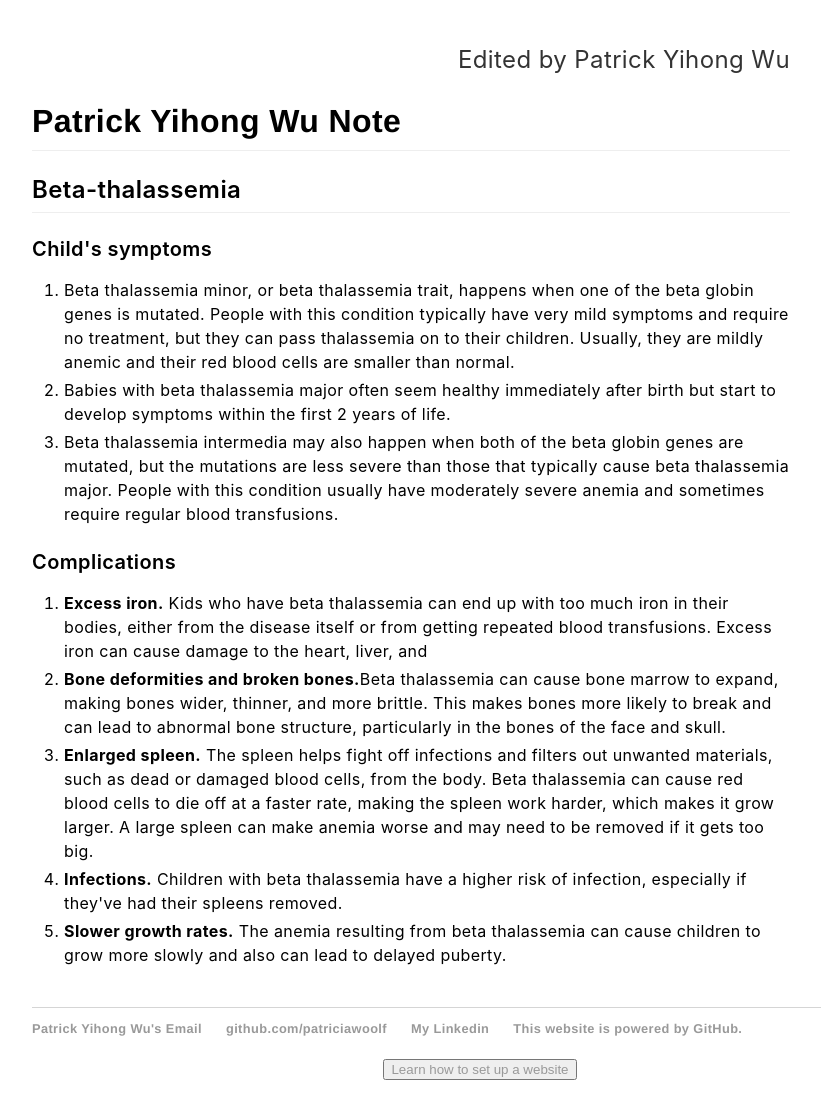
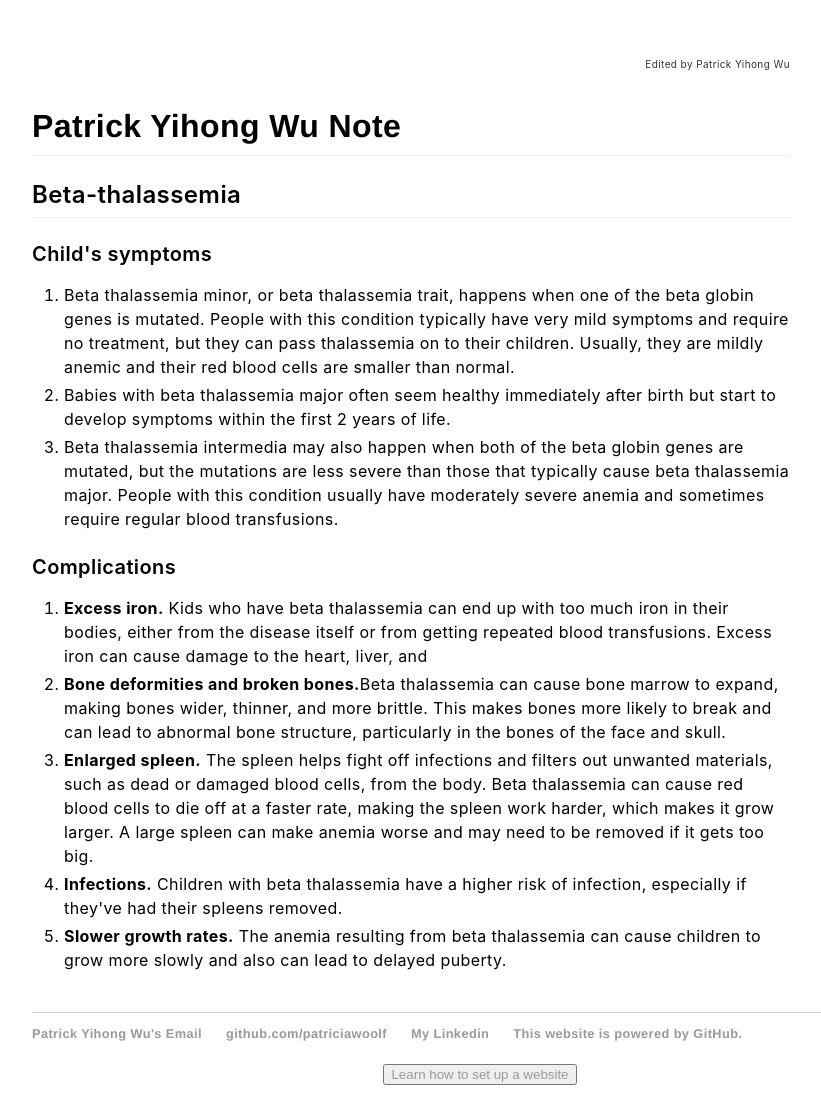
Before and after one commit to patriciawoolf/patriciawoolf-github.io, a Jekyll site: the page built from index.html, in a window 1280 px wide. Shown: the part 546-1652 px from the top of the page, without its empty margins (160-981 px from the left). Built offline with Jekyll 4.4.1, drawn with Linux system fonts in a browser that asks for light colours; some web fonts are replaced.

Commit message:
Update index.html

```diff
--- a/index.html
+++ b/index.html
@@ -18,7 +18,7 @@
 <div id="doc" class="markdown-body container-fluid" style="position: relative;">
 <!--img src="https://i.imgur.com/C2XtjHv.jpg" style="position: center;width:720px;height:540px"-->
 <p align="right">
-<font>Edited by Patrick Yihong Wu</font>
+<font size="1">Edited by Patrick Yihong Wu</font>
 </p>
 
 
```
